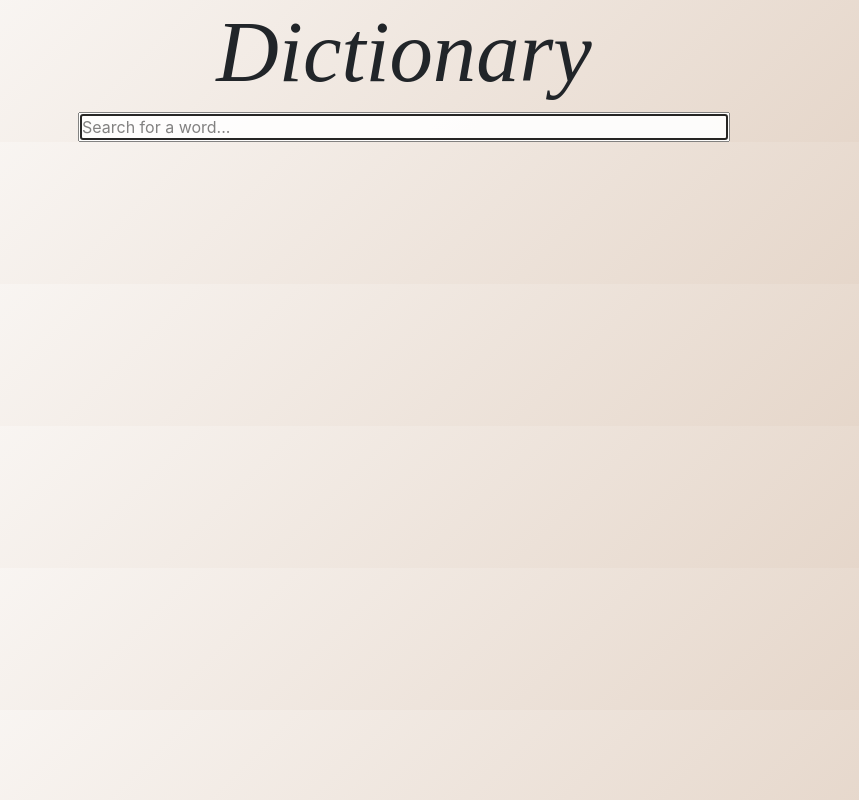
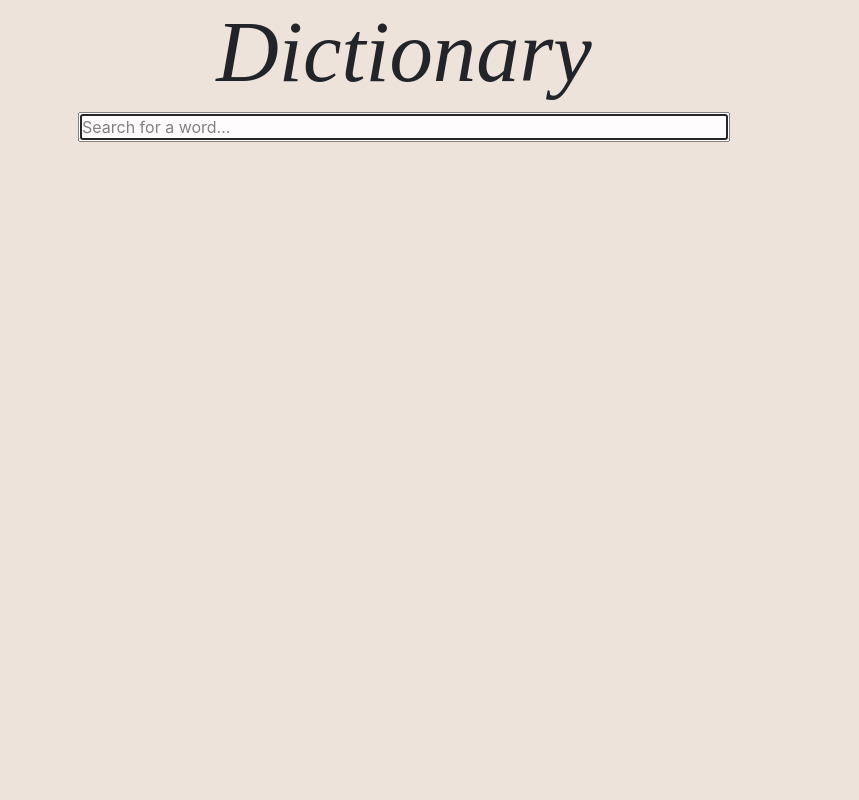
Before and after one commit to mhthomas3/dictionary-project, a React (Create React App) app: page / in a window 1280 px wide. Shown: the whole page, without its empty margins (236-1095 px from the left). Built offline with nearby package versions, Linux system fonts and the light colour scheme; a web font is replaced by a local one.

Commit message:
updated background color

```diff
--- a/src/index.css
+++ b/src/index.css
@@ -5,7 +5,7 @@ body {
     sans-serif;
   -webkit-font-smoothing: antialiased;
   -moz-osx-font-smoothing: grayscale;
-  background: linear-gradient(135deg, #fdfcfb 0%, #e2d1c3 100%);
+  background-color:#EEE3DB;
 }
 
 code {
```
